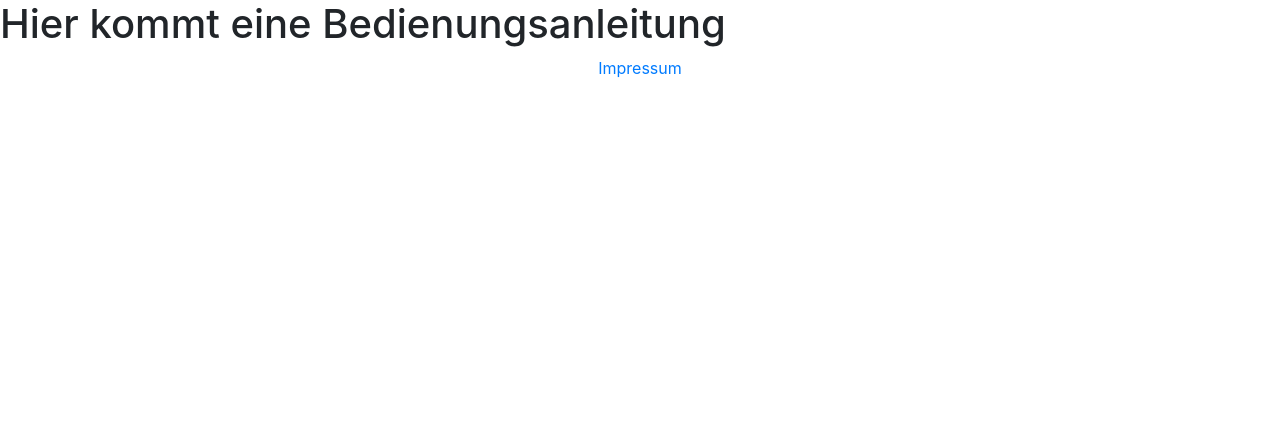
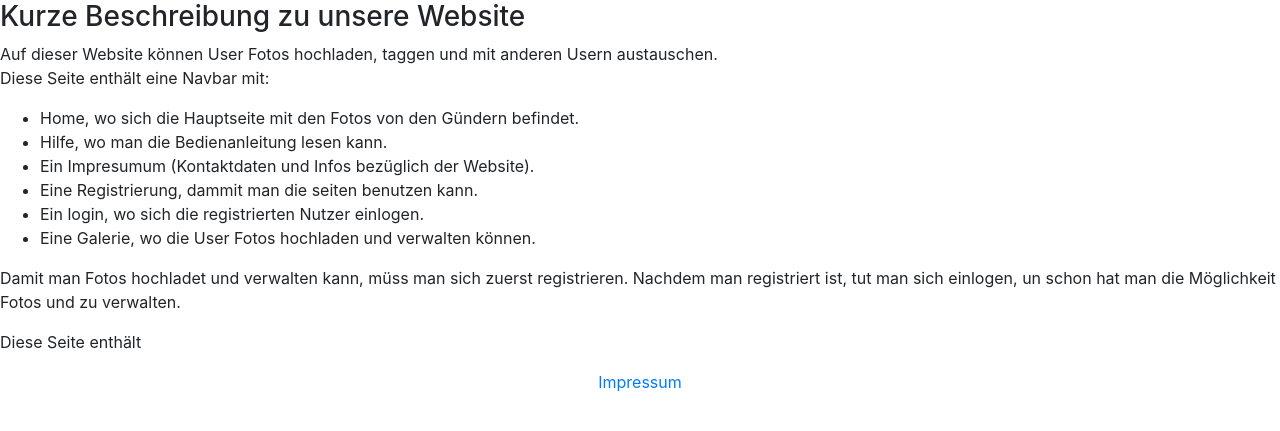
Before and after one commit to nQQb/WT2-CCD, a PHP site: page /BIF_SS19/index.php?site=help in a window 1280 px wide. Shown: the part 56-487 px from the top of the page. Run offline with PHP 8.4, Linux system fonts and the light colour scheme.

Commit message:
help teil 1

```diff
--- a/inc/help.php
+++ b/inc/help.php
@@ -1,3 +1,23 @@
 <div id="helppage">
-    <h1>Hier kommt eine Bedienungsanleitung</h1>
+    <h3>Kurze Beschreibung zu unsere Website</h3>
+    <p>
+
+      Auf dieser Website können User Fotos hochladen, taggen und mit anderen Usern austauschen. </br>
+      Diese Seite enthält eine Navbar mit:
+      <ul>
+        <li>Home, wo sich die Hauptseite mit den Fotos von den Gündern befindet.</li>
+        <li>Hilfe, wo man die Bedienanleitung lesen kann.</li>
+        <li>Ein Impresumum (Kontaktdaten und Infos bezüglich der Website).</li>
+        <li>Eine Registrierung, dammit man die seiten benutzen kann.</li>
+        <li>Ein login, wo sich die registrierten Nutzer einlogen.</li>
+        <li>Eine Galerie, wo die User Fotos hochladen und verwalten können.</li>
+      </ul>
+    </p>
+    <p>
+      Damit  man Fotos hochladet und verwalten kann, müss man sich zuerst registrieren.
+      Nachdem man registriert ist, tut man sich einlogen, un schon hat man die Möglichkeit Fotos und zu verwalten.
+    </p>
+    <p>
+      Diese Seite enthält
+    </p>
 </div>
```
